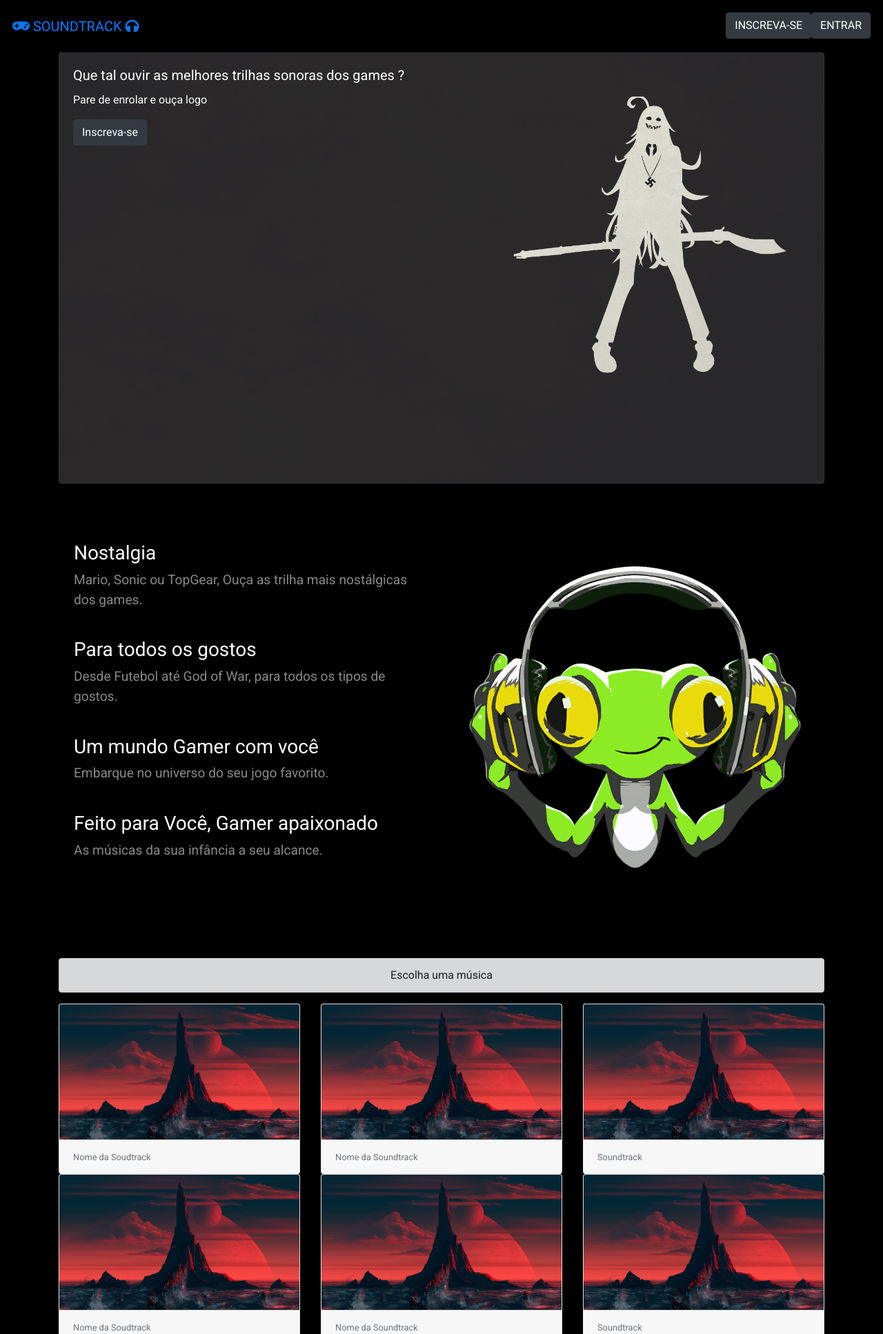
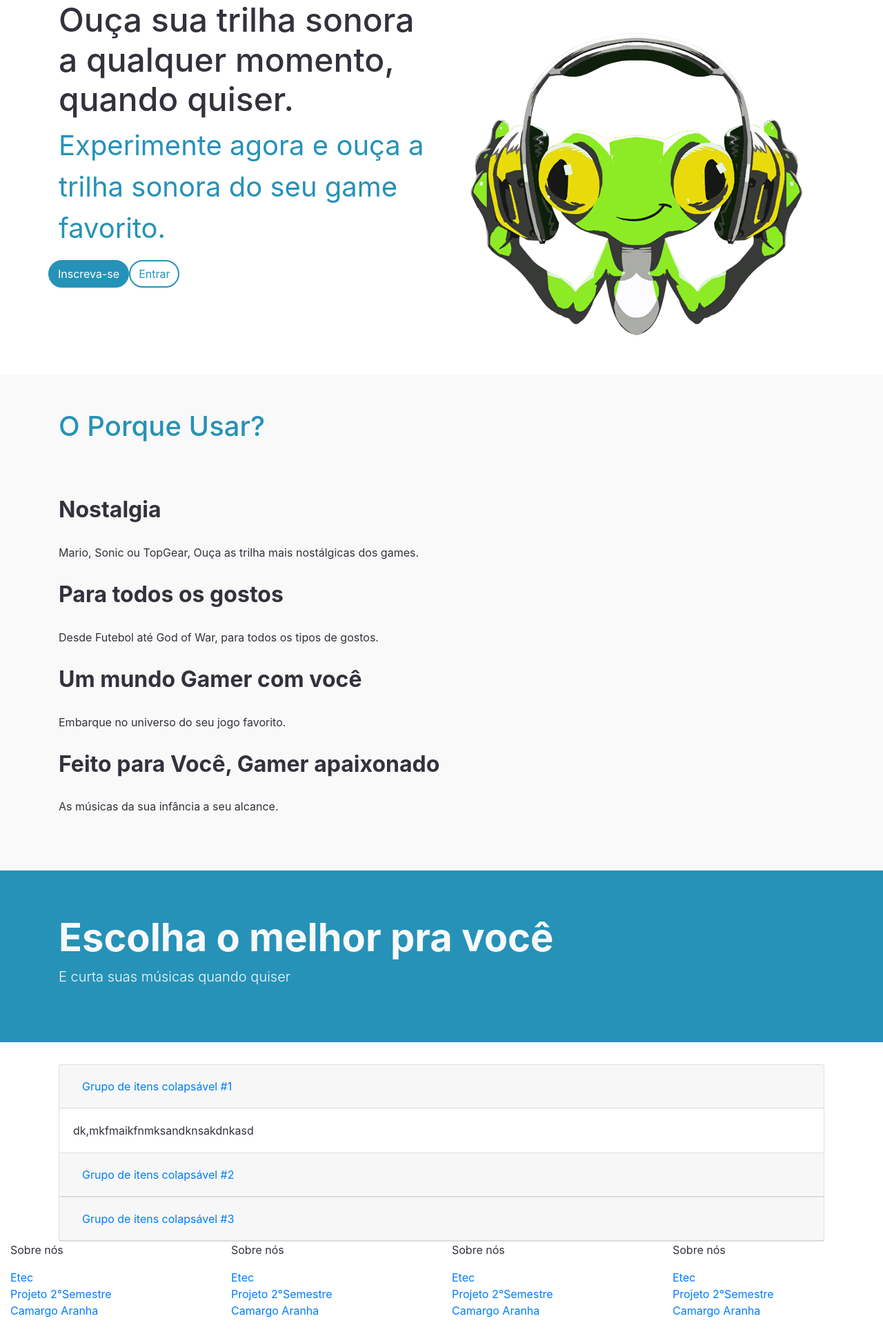
Before and after one commit to mstiago/ProjetoPw2, a PHP site: page / in a window 1280 px wide. Shown: the top 1934 px of the page at 69% size. After the commit the page ends 1910 px from the top, so only its background shows below. Run offline with PHP 8.4, Linux system fonts and the light colour scheme; some libraries are stand-ins or nearby versions.

```diff
--- a/css/index.css
+++ b/css/index.css
@@ -1,36 +1,59 @@
 @import url('https://fonts.googleapis.com/css?family=Roboto');
 
 body{
-    background: #000 !important;
+    background: #f9f9f9; !important;
+    color: #32323d !important;
 }
 
-section{
-    font-family: 'Roboto', sans-serif;
+.sec-carrosel .display-5{
+    font-size: 300%;
+    color: #32323d !important;
 }
 
-header , .jumbotron{
-    padding: 2ch;
-    text-transform: uppercase;
-    background: #000 !important;
+.texto-index{
+    color: #2692b7;
+    font-size: 250%;
+}
+
+.sec-carrosel .btn{
+    border-radius: 5ch;
+    border: 0.2ch solid #2692b7;
+    background-color: #2692b7;
+}
+
+.sec-carrosel .entrar{
+    background-color: #fff;
+    color: #2692b7;
 }
 
 .sec-lista-index{
-    margin: 7ch;
-    padding: 1ch;
+    background: #f9f9f9;
+    padding: 5ch !important;
 }
 
-.sec-lista-index ul li{
-    background: #000000 !important;
-    color: #fff;
-    font-size: 120%;
+.sec-lista-index .display-5{
+    text-transform: capitalize;
+    color: #2692b7;
+    margin-bottom: 3ch;
+}
+
+.sec-lista-index ul li h3{
+    font-size: 200%;
+    color: #32323d;
+    font-weight: bold;
 }
 
 .sec-lista-index ul li p{
-    color: #888888 !important;
+    margin-top: 3ch;
+    margin-bottom: 3ch;
+    color: #32323d;
 }
 
+.sec-faixa .jumbotron{
+    background: #2692b7;
+    color: #f9f9f9;
+}
 
-.jumbotron{
-    background: #609 !important;
-    color: #fff;
+.sec-faixa .jumbotron .display-4{
+    font-weight: bold;
 }
--- a/index.php
+++ b/index.php
@@ -18,65 +18,20 @@
 </head>
 
 <section class="sec-cabecalho">
-    <header>
-        <div class="row">
-            <div class="col logo-cadastro">
-                <a class="navbar-brand" href="#">
-                    <i class="fas fa-gamepad"></i>
-                    Soundtrack
-                    <i class="fas fa-headphones"></i>
-                </a>
-            </div>
-
-            <ul class="nav justify-content-end col">
-                <li class="nav-item">
-                    <a class="btn btn-dark" href="#">Inscreva-se</a>
-                </li>
-                <li class="nav-item">
-                    <a class="btn btn-dark" href="#">Entrar</a>
-                </li>
-            </ul>
-        </div>
-    </header>
 </section>
 
 <body>
 
     <section class="sec-carrosel">
         <div class="container">
-            <div class="card bg-dark text-white">
-                <img class="card-img" src="imagens/01.jpg" alt="Imagem do card">
-                <div class="card-img-overlay">
-                    <h5 class="card-title">Que tal ouvir as melhores trilhas sonoras dos games ?</h5>
-                    <p class="card-text">Pare de enrolar e ouça logo</p>
-                    <a class="btn btn-dark" href="#">Inscreva-se</a>
-                </div>
-            </div>
-        </div>
-    </section>
-
-    <section class="sec-lista-index">
-        <div class="container">
             <div class="row">
                 <div class="col">
-                    <ul class="list-group list-group-flush">
-                        <li class="list-group-item">
-                            <h3>Nostalgia</h3>
-                            <p>Mario, Sonic ou TopGear, Ouça as trilha mais nostálgicas dos games.</p>
-                        </li>
-                        <li class="list-group-item">
-                            <h3>Para todos os gostos</h3>
-                            <p>Desde Futebol até God of War, para todos os tipos de gostos.</p>
-                        </li>
-                        <li class="list-group-item">
-                            <h3>Um mundo Gamer com você</h3>
-                            <p>Embarque no universo do seu jogo favorito.</p>
-                        </li>
-                        <li class="list-group-item">
-                            <h3>Feito para Você, Gamer apaixonado</h3>
-                            <p>As músicas da sua infância a seu alcance.</p>
-                        </li>
-                    </ul>
+                    <h1 class="display-5">Ouça sua trilha sonora a qualquer momento, quando quiser.</h1>
+                    <p class="texto-index">Experimente agora e ouça a trilha sonora do seu game favorito.</p>
+                    <div class="row">
+                        <a href="#" class="btn btn-info">Inscreva-se</a>
+                        <a href="#" class="entrar btn btn-info">Entrar</a>
+                    </div>
                 </div>
                 <div class="col">
                     <div class="w-25 p-3" alt="Lucio">
@@ -87,78 +42,39 @@
         </div>
     </section>
 
-    <section class="sec-card">
-        <div class="container">
-
-            <div class="alert alert-dark" role="alert">
-                <span class="d-flex justify-content-center">Escolha uma música</span>
-            </div>
-
-            <div class="card-deck">
-                <div class="card" style="width: 18rem;">
-                    <img class="card-img-top" src="imagens/03.jpg" alt="Imagem de capa do card">
-                    <div class="card-footer">
-                        <small class="text-muted">Nome da Soudtrack</small>
-                    </div>
-                </div>
-
-                <div class="card" style="width: 18rem;">
-                    <img class="card-img-top" src="imagens/03.jpg" alt="Imagem de capa do card">
-                    <div class="card-footer">
-                        <small class="text-muted">Nome da Soundtrack</small>
-                    </div>
-                </div>
-
-                <div class="card" style="width: 18rem;">
-                    <img class="card-img-top" src="imagens/03.jpg" alt="Imagem de capa do card">
-                    <div class="card-footer">
-                        <small class="text-muted">Soundtrack</small>
-                    </div>
-                </div>
-            </div>
-
-            <div class="card-deck">
-                <div class="card" style="width: 18rem;">
-                    <img class="card-img-top" src="imagens/03.jpg" alt="Imagem de capa do card">
-                    <div class="card-footer">
-                        <small class="text-muted">Nome da Soudtrack</small>
-                    </div>
-                </div>
-
-                <div class="card" style="width: 18rem;">
-                    <img class="card-img-top" src="imagens/03.jpg" alt="Imagem de capa do card">
-                    <div class="card-footer">
-                        <small class="text-muted">Nome da Soundtrack</small>
-                    </div>
-                </div>
-
-                <div class="card" style="width: 18rem;">
-                    <img class="card-img-top" src="imagens/03.jpg" alt="Imagem de capa do card">
-                    <div class="card-footer">
-                        <small class="text-muted">Soundtrack</small>
-                    </div>
-                </div>
-            </div>
-
-        </div>
-    </section>
-
     <section class="sec-lista-index">
         <div class="container">
             <div class="row">
                 <div class="col">
+                    <h1 class="display-5">O porque usar?</h1>
                     <ul class="list-group list-group-flush">
-                        <li class="list-group-item">
-                            <h3>E curta como quiser</h3>
-                            <p>Inscreva-se logo e venha para o universo gamer.</p>
+                        <li>
+                            <h3>Nostalgia</h3>
+                            <p>Mario, Sonic ou TopGear, Ouça as trilha mais nostálgicas dos games.</p>
+                        </li>
+                        <li>
+                            <h3>Para todos os gostos</h3>
+                            <p>Desde Futebol até God of War, para todos os tipos de gostos.</p>
+                        </li>
+                        <li>
+                            <h3>Um mundo Gamer com você</h3>
+                            <p>Embarque no universo do seu jogo favorito.</p>
+                        </li>
+                        <li>
+                            <h3>Feito para Você, Gamer apaixonado</h3>
+                            <p>As músicas da sua infância a seu alcance.</p>
                         </li>
                     </ul>
                 </div>
-                <div class="col">
-                    <div class="w-25 p-3" alt="Lucio">
-                        <img src="imagens/sonic-index">
-                    </div>
-                </div>
+            </div>
+        </div>
+    </section>
+
+    <section class="sec-faixa">
+        <div class="jumbotron jumbotron-fluid">
+            <div class="container">
+                <h1 class="display-4">Escolha o melhor pra você</h1>
+                <p class="lead"> E curta suas músicas quando quiser </p>
             </div>
         </div>
     </section>
@@ -214,6 +130,78 @@
         </div>
     </section>
 
+    <section class="sec-rodape">
+        <div class="container-fluid">
+
+            <div class="row">
+                <div class="col">
+                    <ul class="nav-rodape">
+                        <li class="rodape-titulo">
+                            <p>Sobre nós</p>
+                        </li>
+                        <li class="rodape-item">
+                            <a href="#">Etec</a>
+                        </li>
+                        <li class="rodape-item">
+                            <a href="#">Projeto 2°Semestre</a>
+                        </li>
+                        <li class="rodape-item">
+                            <a href="#">Camargo Aranha</a>
+                        </li>
+                    </ul>
+                </div>
+                <div class="col">
+                    <ul class="nav-rodape">
+                        <li class="rodape-titulo">
+                            <p>Sobre nós</p>
+                        </li>
+                        <li class="rodape-item">
+                            <a href="#">Etec</a>
+                        </li>
+                        <li class="rodape-item">
+                            <a href="#">Projeto 2°Semestre</a>
+                        </li>
+                        <li class="rodape-item">
+                            <a href="#">Camargo Aranha</a>
+                        </li>
+                    </ul>
+                </div>
+                <div class="col">
+                    <ul class="nav-rodape">
+                        <li class="rodape-titulo">
+                            <p>Sobre nós</p>
+                        </li>
+                        <li class="rodape-item">
+                            <a href="#">Etec</a>
+                        </li>
+                        <li class="rodape-item">
+                            <a href="#">Projeto 2°Semestre</a>
+                        </li>
+                        <li class="rodape-item">
+                            <a href="#">Camargo Aranha</a>
+                        </li>
+                    </ul>
+                </div>
+                <div class="col">
+                    <ul class="nav-rodape">
+                        <li class="rodape-titulo">
+                            <p>Sobre nós</p>
+                        </li>
+                        <li class="rodape-item">
+                            <a href="#">Etec</a>
+                        </li>
+                        <li class="rodape-item">
+                            <a href="#">Projeto 2°Semestre</a>
+                        </li>
+                        <li class="rodape-item">
+                            <a href="#">Camargo Aranha</a>
+                        </li>
+                    </ul>
+                </div>
+            </div>
+        </div>
+    </section>
+
 
 
     <!-- JavaScript (Opcional) -->
```
